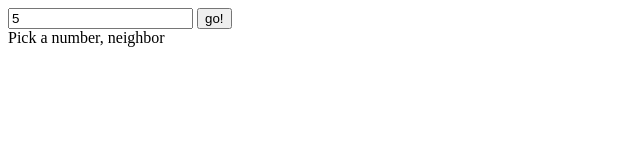
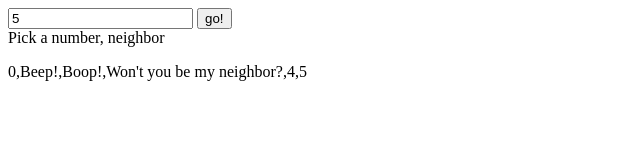
Before and after one commit to BrentHickman/mr-robogers-neighborhood, a plain HTML site: page index.html in a window 1280 px wide. Both pictures are taken after typing "5" into the empty fields and a click on the button "go!". Shown: the whole page, without its empty margins (0-640 px from the left). Drawn offline with Linux system fonts and the light colour scheme.

Commit message:
Message will now display after input

```diff
--- a/index.html
+++ b/index.html
@@ -12,5 +12,8 @@
     <br>
     <label for="numberInput">Pick a number, neighbor</label>
   </form>
+  <div>
+    <p id="output"></p>
+  </div>
 </body>
 </html>
--- a/js/scripts.js
+++ b/js/scripts.js
@@ -32,9 +32,11 @@ console.log(outputArray);
 function handleFormSubmission(event) {
   event.preventDefault();
   const beepBoopInput = document.getElementById("numberInput");
+  const output = document.querySelector("#output");
   beepBoop(beepBoopInput.value);
+  output.innerText = outputArray.toString('');
 }
 
 window.addEventListener("load", function() {
-  this.document.querySelector("form#numberForm").addEventListener("submit", handleFormSubmission);
+  document.querySelector("form#numberForm").addEventListener("submit", handleFormSubmission);
 });
```
